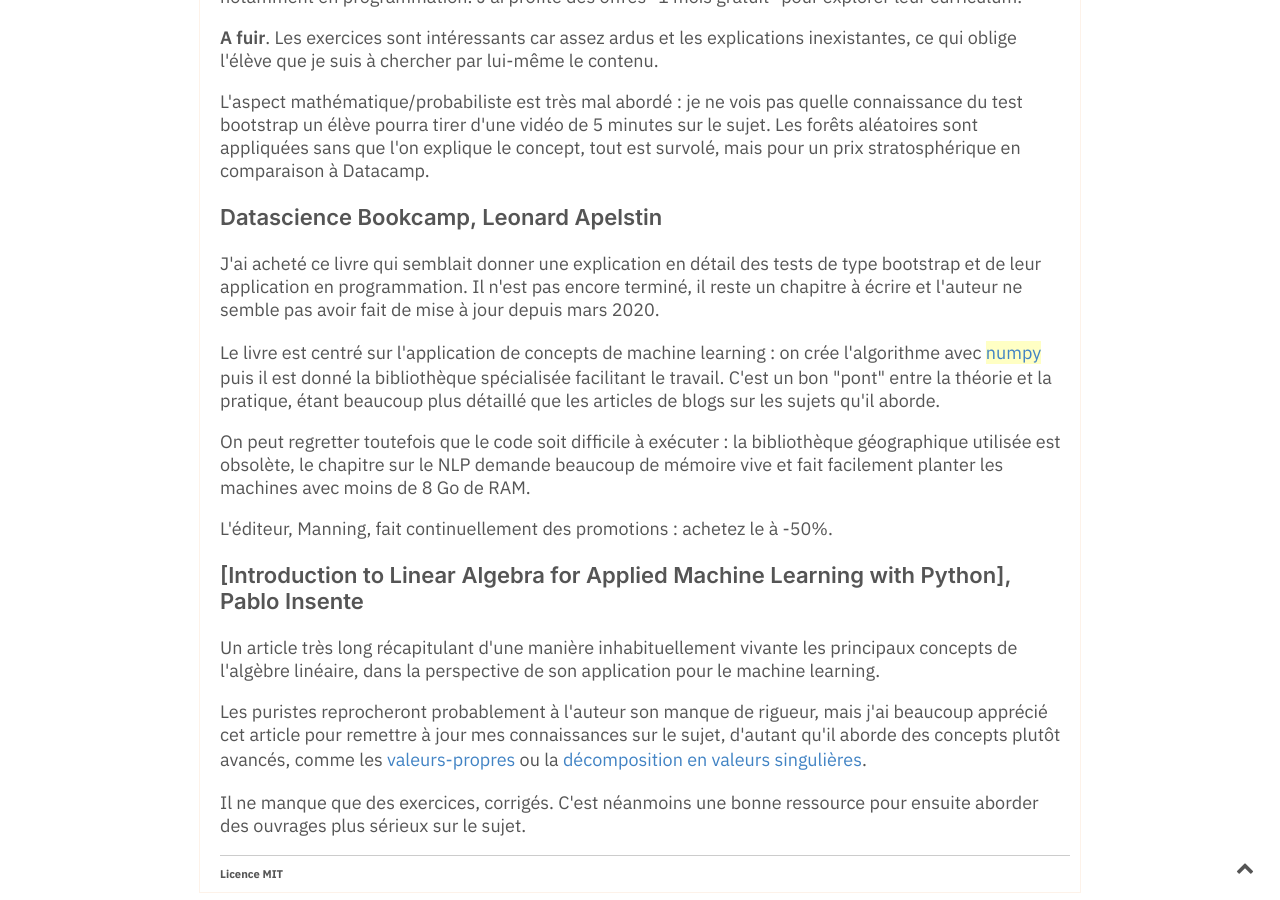
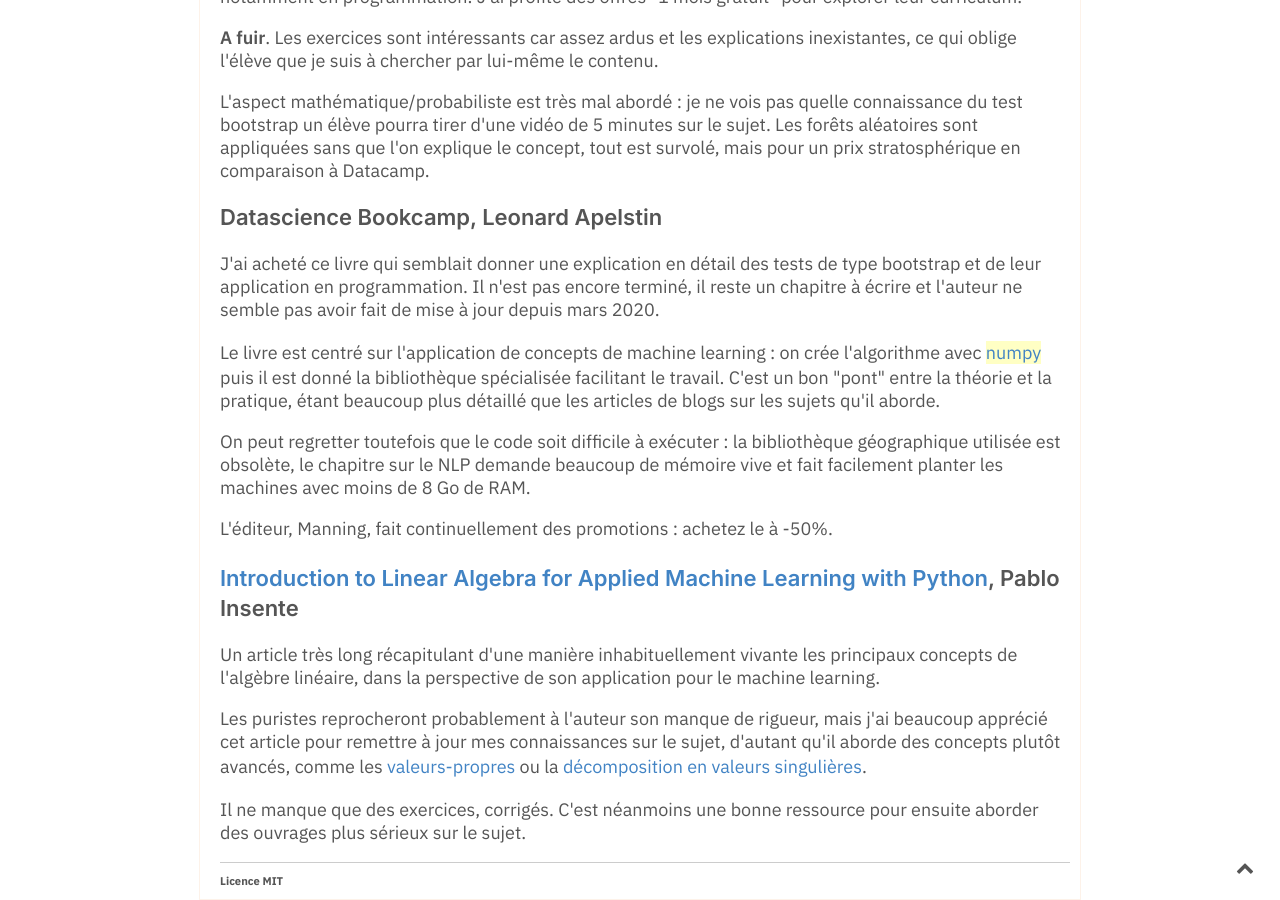
Before and after one commit to Maxence-L/arboretum.link, a Jekyll site: the page built from refs.md, in a window 1280 px wide and 900 px high, scrolled down 1710 px. Built offline with Jekyll 4.4.1, drawn with Linux system fonts in a browser that asks for light colours; some of the changed lines change nothing that is shown.

Commit message:
Update refs.md

```diff
--- a/refs.md
+++ b/refs.md
@@ -53,7 +53,7 @@
 
 L'éditeur, Manning, fait continuellement des promotions : achetez le à -50%.
 
-### [Introduction to Linear Algebra for Applied Machine Learning with Python], Pablo Insente
+### [Introduction to Linear Algebra for Applied Machine Learning with Python](https://pabloinsente.github.io/intro-linear-algebra), Pablo Insente
 
 Un article très long récapitulant d'une manière inhabituellement vivante les principaux concepts de l'algèbre linéaire, dans la perspective de son application pour le machine learning.
 
```
